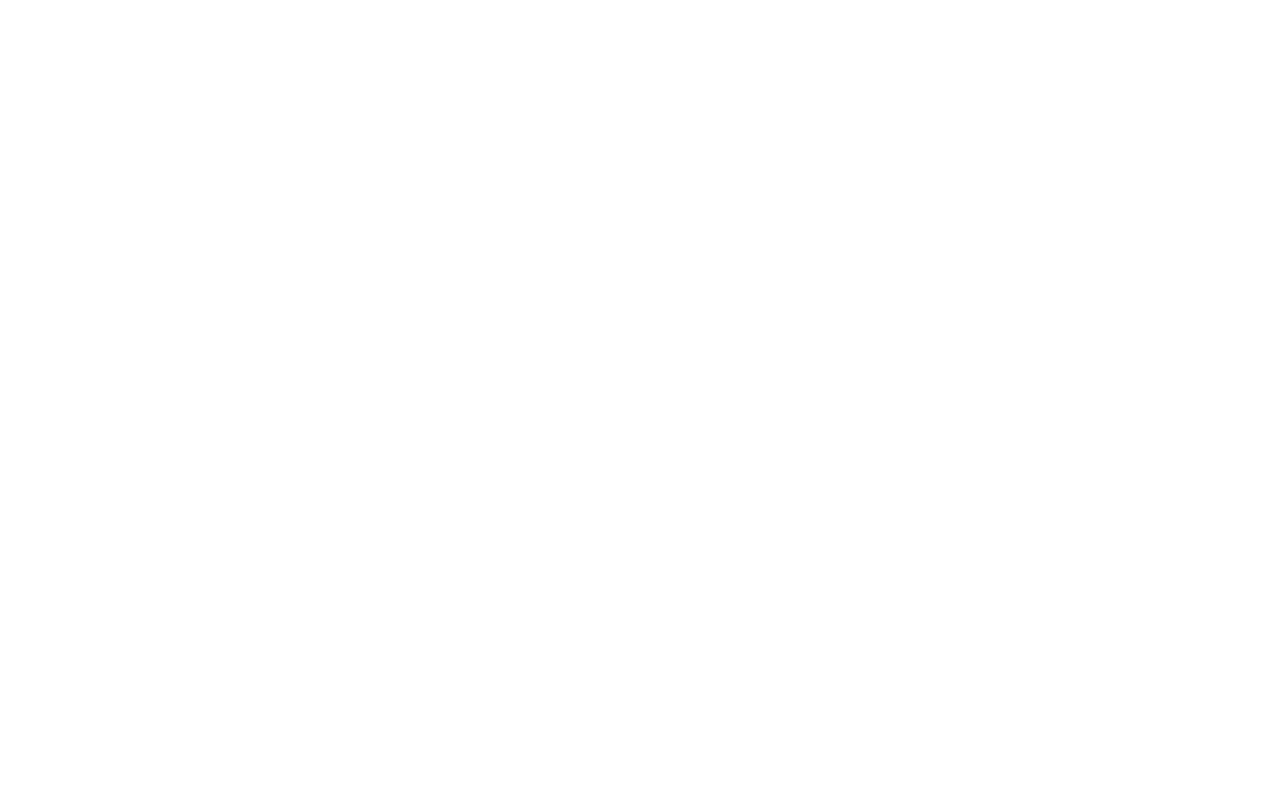
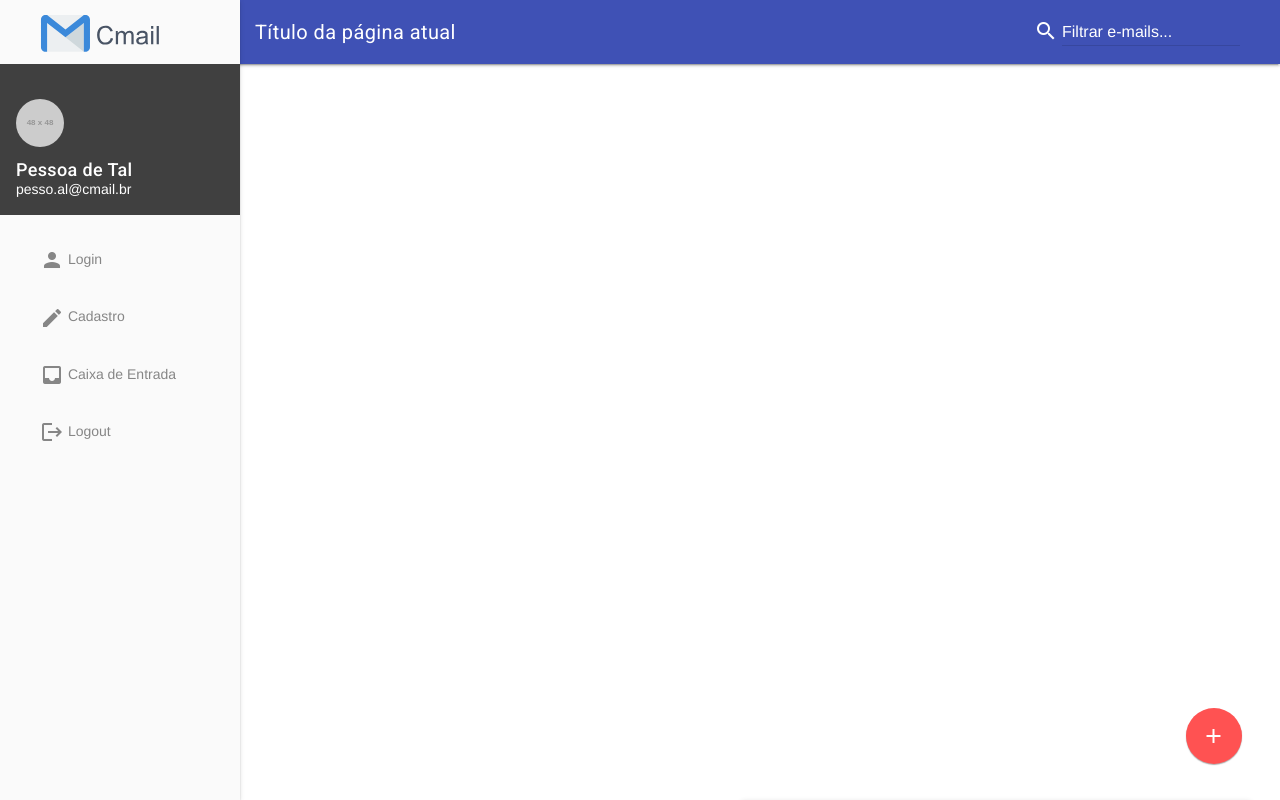
Before and after one commit to CaelumAulas/ng8217, an Angular app: page /inbox in a window 1280 px wide. Built offline with nearby package versions, Linux system fonts and the light colour scheme.

Commit message:
Noite06 Child Routes

```diff
--- /dev/null
+++ b/src/app/app-routing.module.ts
@@ -0,0 +1,22 @@
+import { Routes, RouterModule } from "@angular/router";
+import { NgModule } from '@angular/core';
+
+const listaDeRotas:Routes = [
+    {path: 'login', loadChildren: './modules/login/login.module#LoginModule'},
+    {path: 'login/:username', loadChildren: './modules/login/login.module#LoginModule'},
+    {path: 'cadastro', loadChildren: './modules/cadastro/cadastro.module#CadastroModule'},
+    {path: 'inbox', loadChildren: './modules/caixa-de-entrada/caixa-de-entrada.module#CaixaDeEntradaModule'},
+    {path: '**', redirectTo: 'login'}
+]
+
+@NgModule({
+    imports: [
+        RouterModule.forRoot(listaDeRotas)
+    ],
+    exports: [
+        RouterModule
+    ]
+})
+export class ModuloRoteamento {
+
+}
--- a/src/app/app.module.ts
+++ b/src/app/app.module.ts
@@ -2,8 +2,7 @@
 import { NgModule } from '@angular/core';
 
 import { AppComponent } from './app.component';
-import { ModuloRoteamento } from './app.routes';
-import { HttpClientModule } from '@angular/common/http';
+import { ModuloRoteamento } from './app-routing.module';
 
 @NgModule({
   declarations: [
@@ -11,8 +10,7 @@
   ],
   imports: [
     BrowserModule,
-    ModuloRoteamento,
-    HttpClientModule
+    ModuloRoteamento
   ],
   providers: [],
   bootstrap: [AppComponent]
--- a/src/app/app.routes.ts
+++ /dev/null
@@ -1,23 +0,0 @@
-import { Routes, RouterModule } from "@angular/router";
-import { NgModule } from '@angular/core';
-
-const listaDeRotas:Routes = [
-    {path: '', loadChildren: 'src/app/modules/login/login.module#LoginModule'},
-    {path: 'login', loadChildren: 'src/app/modules/login/login.module#LoginModule'},
-    {path: 'login/:username', loadChildren: 'src/app/modules/login/login.module#LoginModule'},
-    {path: 'cadastro', loadChildren: 'src/app/modules/cadastro/cadastro.module#CadastroModule'},
-    {path: 'inbox', loadChildren: 'src/app/modules/caixa-de-entrada/caixa-de-entrada.module#CaixaDeEntradaModule'},
-    {path: '**', redirectTo: 'login'}
-]
-
-@NgModule({
-    imports: [
-        RouterModule.forRoot(listaDeRotas)
-    ],
-    exports: [
-        RouterModule
-    ]
-})
-export class ModuloRoteamento {
-
-}
--- a/src/app/components/header/header.component.html
+++ b/src/app/components/header/header.component.html
@@ -38,16 +38,16 @@
   </header>
 
   <nav class="mdl-navigation">
-    <a routerLink="/login" class="mdl-navigation__link">
+    <a [routerLink]="['..','login']" class="mdl-navigation__link">
       <span class="material-icons">person</span> Login
     </a>
-    <a routerLink="/cadastro" class="mdl-navigation__link">
+    <a [routerLink]="['..','cadastro']" class="mdl-navigation__link">
       <span class="material-icons">create</span> Cadastro
     </a>
-    <a class="mdl-navigation__link">
+    <a [routerLink]="['..','inbox']" class="mdl-navigation__link">
       <span class="material-icons">inbox</span> Caixa de Entrada
     </a>
-    <a class="mdl-navigation__link">
+    <a [routerLink]="['logout']" class="mdl-navigation__link">
       <span class="material-icons">logout</span> Logout
     </a>
   </nav>
--- /dev/null
+++ b/src/app/modules/cadastro/cadastro-routing.module.ts
@@ -0,0 +1,17 @@
+import { NgModule } from '@angular/core';
+import { Routes, RouterModule } from '@angular/router';
+import { CadastroComponent } from './cadastro.component';
+
+const rotasDoModulo:Routes = [
+  {path: '', component: CadastroComponent}
+]
+
+@NgModule({
+  imports: [
+    RouterModule.forChild(rotasDoModulo)
+  ],
+  exports: [
+    RouterModule
+  ]
+})
+export class CadastroRoutingModule { }
--- a/src/app/modules/cadastro/cadastro.module.ts
+++ b/src/app/modules/cadastro/cadastro.module.ts
@@ -3,6 +3,8 @@
 import { CadastroComponent } from './cadastro.component';
 import { SharedComponentsModule } from 'src/app/components/shared-components.module';
 import { ReactiveFormsModule, FormsModule } from '@angular/forms';
+import { CadastroRoutingModule } from './cadastro-routing.module';
+import { HttpClientModule } from '@angular/common/http';
 
 @NgModule({
   declarations: [CadastroComponent],
@@ -11,6 +13,8 @@
     SharedComponentsModule,
     ReactiveFormsModule,
     FormsModule,
+    CadastroRoutingModule,
+    HttpClientModule
   ],
   exports: []
 })
--- /dev/null
+++ b/src/app/modules/caixa-de-entrada/caixa-de-entrada-routing.module.ts
@@ -0,0 +1,17 @@
+import { NgModule } from '@angular/core';
+import { Routes, RouterModule } from '@angular/router';
+import { CaixaDeEntradaComponent } from './caixa-de-entrada.component';
+
+const rotasDoModulo: Routes = [
+  {path: '', component: CaixaDeEntradaComponent}
+]
+
+@NgModule({
+  imports: [
+    RouterModule.forChild(rotasDoModulo)
+  ],
+  exports: [
+    RouterModule
+  ]
+})
+export class CaixaDeEntradaRoutingModule { }
--- a/src/app/modules/caixa-de-entrada/caixa-de-entrada.module.ts
+++ b/src/app/modules/caixa-de-entrada/caixa-de-entrada.module.ts
@@ -3,13 +3,15 @@
 import { SharedComponentsModule } from 'src/app/components/shared-components.module';
 import { FormsModule } from '@angular/forms';
 import { CaixaDeEntradaComponent } from './caixa-de-entrada.component';
+import { CaixaDeEntradaRoutingModule } from './caixa-de-entrada-routing.module';
 
 @NgModule({
   declarations: [CaixaDeEntradaComponent],
   imports: [
     CommonModule,
     SharedComponentsModule,
-    FormsModule
+    FormsModule,
+    CaixaDeEntradaRoutingModule
   ]
 })
 export class CaixaDeEntradaModule { }
--- /dev/null
+++ b/src/app/modules/login/login-routing.module.ts
@@ -0,0 +1,17 @@
+import { NgModule } from '@angular/core';
+import { Routes, RouterModule } from '@angular/router';
+import { LoginComponent } from './login.component';
+
+const rotasModulo: Routes = [
+  {path: '', component: LoginComponent}
+]
+
+@NgModule({
+  imports: [
+    RouterModule.forChild(rotasModulo)
+  ],
+  exports: [
+    RouterModule
+  ]
+})
+export class LoginRoutingModule { }
--- a/src/app/modules/login/login.module.ts
+++ b/src/app/modules/login/login.module.ts
@@ -1,11 +1,13 @@
 import { NgModule } from '@angular/core';
 import { CommonModule } from '@angular/common';
 import { LoginComponent } from './login.component';
+import { LoginRoutingModule } from './login-routing.module';
 
 @NgModule({
   declarations: [LoginComponent],
   imports: [
-    CommonModule
+    CommonModule,
+    LoginRoutingModule
   ]
 })
 export class LoginModule { }
```
Also changed, not shown: src/app/components/shared-components.module.ts (+6 -4 lines).
